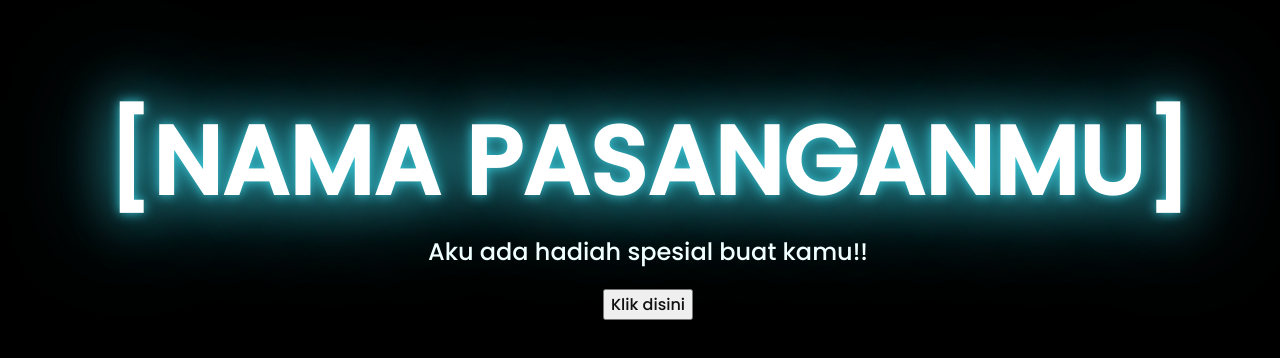
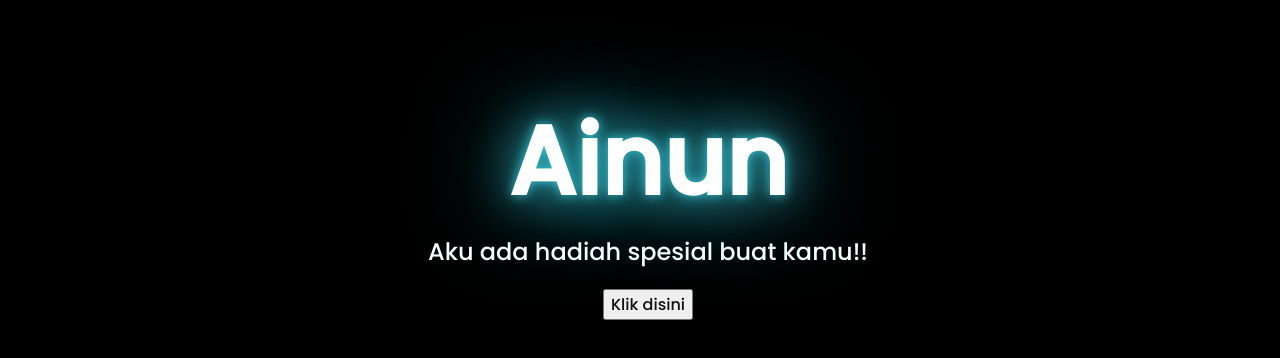
Before and after one commit to sayangku-love/1, a plain HTML site: page sayang/index.html in a window 1280 px wide. Shown: the part 204-562 px from the top of the page. Drawn offline with Linux system fonts and the light colour scheme.

Commit message:
Update index.html

```diff
--- a/sayang/index.html
+++ b/sayang/index.html
@@ -11,7 +11,7 @@
   <body>
     <div class="greetings">
       <!-- silahkan menambah kata sesuai keinginan dengan <span>text...</span -->
-      <span>[NAMA PASANGANMU]</span>
+      <span>Ainun</span>
     </div>
     <div class="description">
       <span>Aku ada hadiah spesial buat kamu!!</span>
```
